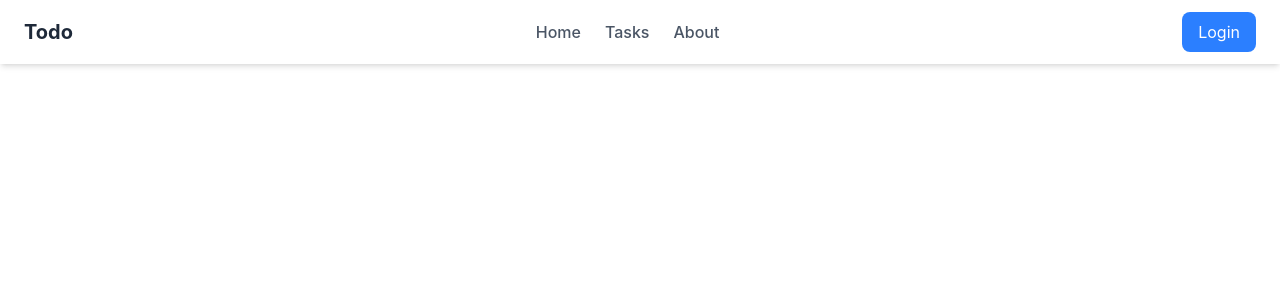
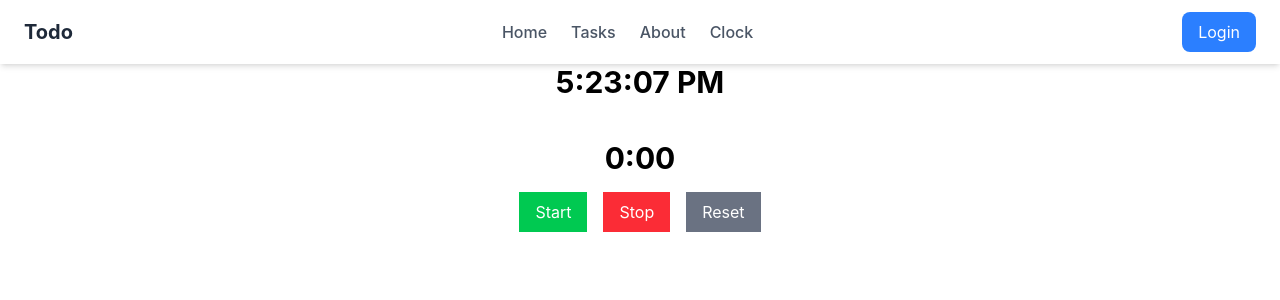
Before and after one commit to harshchauhan01/TODO, a React app in the folder frontend/: page /clock in a window 1280 px wide. Shown: the top 300 px of the page. Built offline with nearby package versions, Linux system fonts and the light colour scheme; the HTML template or start-up script is replaced by a standard one.

Commit message:
Added live time and stopwatch functionality

```diff
--- a/frontend/src/App.jsx
+++ b/frontend/src/App.jsx
@@ -5,6 +5,7 @@ import Navbar from './components/Navbar';
 import {Routes,Route} from "react-router-dom";
 import Todo from './components/Todo';
 import PrivateRoute from "./components/PrivateRoute";
+import ClockPage from './components/ClockPage';
 
 function App() {
 
@@ -14,11 +15,13 @@ function App() {
       <Toaster position='top-right'/>
       <Routes>
         <Route path="" element={<Home/>}/>
+        <Route path="/clock" element={<ClockPage/>}/>
         <Route path="/todo" element={
           <PrivateRoute>
             <Todo/>
           </PrivateRoute>
         }/>
+
       </Routes>
     </>
   );
--- /dev/null
+++ b/frontend/src/components/ClockPage.jsx
@@ -0,0 +1,73 @@
+import { useEffect, useRef, useState } from "react";
+
+
+const LiveClock=()=>{
+
+    const [time, setTime] = useState(new Date());
+
+    useEffect(()=>{
+        const interval = setInterval(()=>{
+            setTime(new Date());
+        },1000);
+        return ()=>clearInterval(interval);
+    },[]);
+    return(
+        <div className="text-center">
+            <h2 className="text-3xl font-bold">
+                {time.toLocaleTimeString()}
+            </h2>
+        </div>
+    );
+};
+
+const StopWatch=()=>{
+    const [seconds, setSeconds] = useState(0);
+    const intervalRef = useRef(null);
+
+    const start = () =>{
+        if(intervalRef.current) return;
+        intervalRef.current = setInterval(()=>{
+            setSeconds(prev=>prev+1);
+        },1000);
+
+    };
+
+    const stop = () =>{
+        clearInterval(intervalRef.current);
+        intervalRef.current = null;
+    }
+
+    const reset = () =>{
+        stop();
+        setSeconds(0);
+    }
+
+    const formatTime = () =>{
+        const mins = Math.floor(seconds/60);
+        const secs = seconds%60;
+        return `${mins}:${secs<10 ? "0":""}${secs}`;
+    };
+
+    return(
+        <div className="text-center mt-10">
+            <h2 className="text-3xl font-bold">{formatTime()}</h2>
+
+            <div className="mt-4 space-x-4">
+                <button onClick={start} className="bg-green-500 px-4 py-2 text-white">Start</button>
+                <button onClick={stop} className="bg-red-500 px-4 py-2 text-white">Stop</button>
+                <button onClick={reset} className="bg-gray-500 px-4 py-2 text-white">Reset</button>
+            </div>
+        </div>
+    );
+};
+
+const ClockPage = () =>{
+    return(
+        <>
+            <LiveClock/>
+            <StopWatch/>
+        </>
+    );
+};
+
+export default ClockPage;
--- a/frontend/src/components/Navbar.jsx
+++ b/frontend/src/components/Navbar.jsx
@@ -33,6 +33,7 @@ const Navbar = () => {
           <Link to="/" className="hover:text-blue-500">Home</Link>
           <Link to="/todo" className="hover:text-blue-500">Tasks</Link>
           <Link to="/" className="hover:text-blue-500">About</Link>
+          <Link to="/clock" className="hover:text-blue-500">Clock</Link>
         </div>
 
         <div className="flex items-center gap-3">
```
